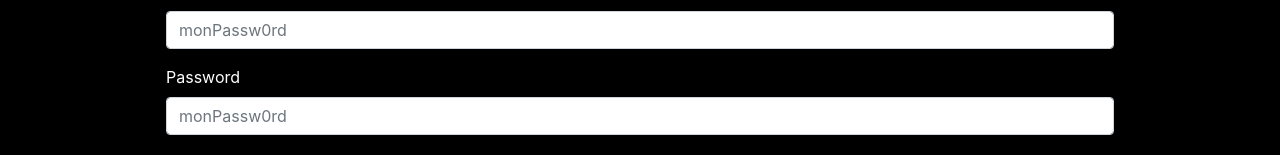
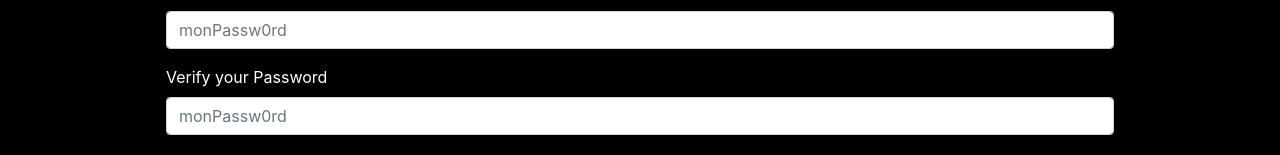
Before and after one commit to WildCodeSchool/toulouse-0918-js-odyssey-homer, a React (Create React App) app in the folder front/: page / in a window 1280 px wide. Shown: the part 259-414 px from the top of the page. Built offline with nearby package versions, Linux system fonts and the light colour scheme.

Commit message:
Update SignUp.js

```diff
--- a/front/src/SignUp.js
+++ b/front/src/SignUp.js
@@ -54,7 +54,7 @@ class SignUp extends Component {
                                 id="examplePassword" placeholder="monPassw0rd" />
                         </FormGroup>
                         <FormGroup>
-                            <Label for="examplePassword">Password</Label>
+                            <Label for="examplePassword">Verify your Password</Label>
                             <Input onChange={this.verifypassword} type="password" name="password"
                                 id="examplePassword" placeholder="monPassw0rd" />
                         </FormGroup>
```
